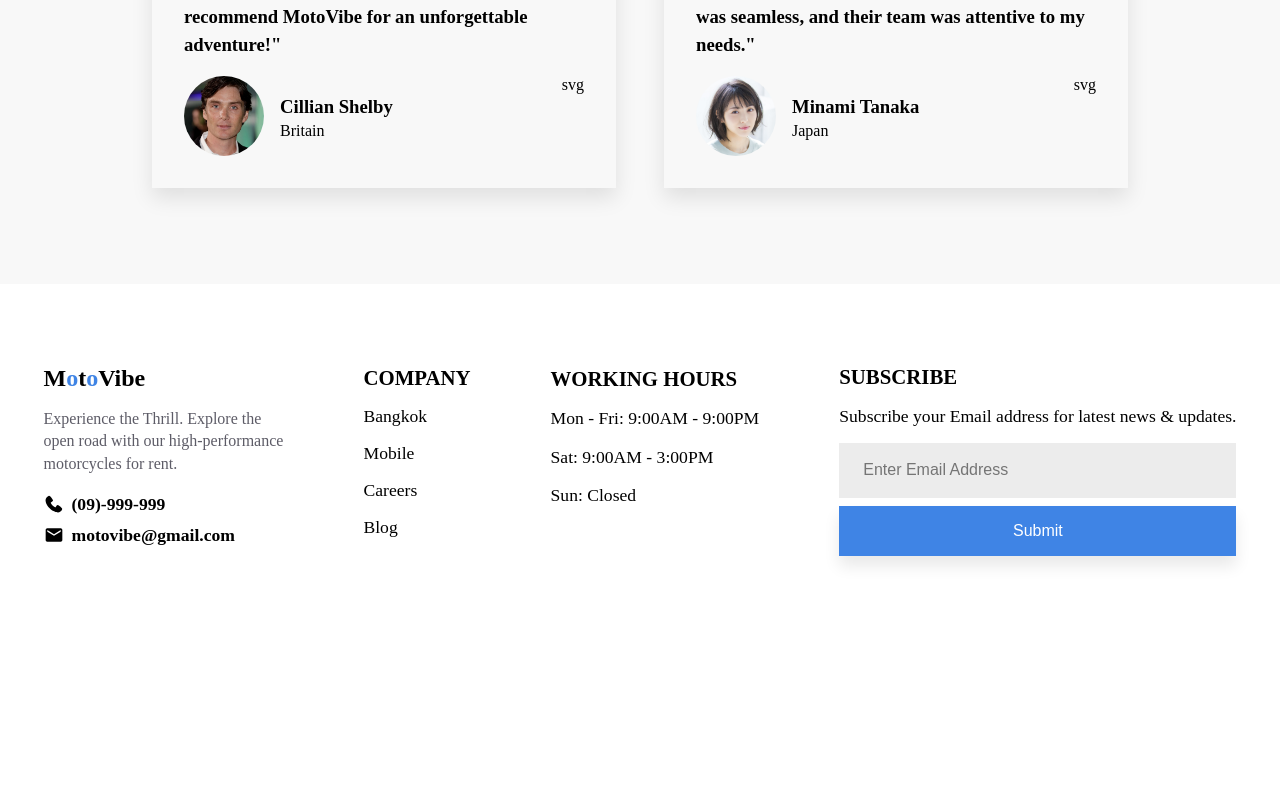
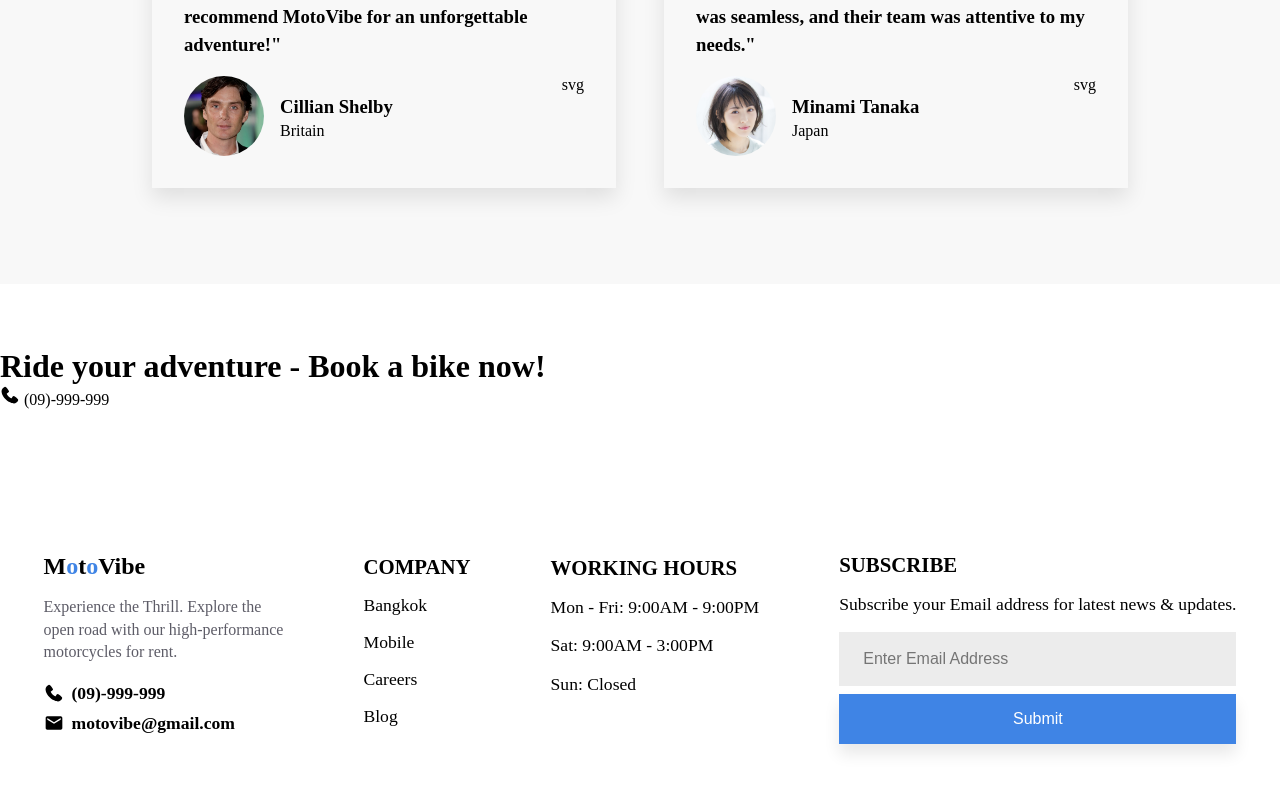
Before and after one commit to OnigiriKing/moto-vibe, a React (Create React App) app: page /Reviews in a window 1280 px wide. Shown: the part 781-1573 px from the top of the page. Before the commit the page ends 1417 px from the top, so only its background shows below. Built offline with nearby package versions, Linux system fonts and the light colour scheme.

Commit message:
AllPagesFooter created, footer fix

```diff
--- /dev/null
+++ b/src/pages/footerPage/AllPagesFooter.jsx
@@ -0,0 +1,14 @@
+import { footerSvg } from "../../svg/footerSvg";
+
+export default function AllPagesFooter() {
+  return (
+    <div id="all-pages-footer">
+      <div className="all-pages-footer-wrapper">
+        <div className="all-pages-footer-text">
+          <h1>Ride your adventure - Book a bike now!</h1>
+          <a href="tel:09999999">{footerSvg(20).phone} (09)-999-999</a>
+        </div>
+      </div>
+    </div>
+  );
+}
--- a/src/pages/testimonialsPage/Testimonials.jsx
+++ b/src/pages/testimonialsPage/Testimonials.jsx
@@ -1,4 +1,5 @@
 import AllPagesStart from "../navBar/AllPagesStart"
+import AllPagesFooter from "../footerPage/AllPagesFooter";
 import Reviews from "../homePage/components/Reviews"
 
 export default function Testimonials() {
@@ -7,6 +8,7 @@ export default function Testimonials() {
       <div id="testimonials-page">
         <AllPagesStart page="Testimonials" />
         <Reviews />
+        <AllPagesFooter />
       </div>
     );
 }
--- a/src/styles/footerStyle/_footer.scss
+++ b/src/styles/footerStyle/_footer.scss
@@ -2,9 +2,8 @@
 
 #footer-page {
   background-color: #FFFF;
-  margin: 4rem 2rem;
-  height: 14rem;
-  display: block;
+  padding: 5rem 0;
+  display: flex;
   align-items: center;
   justify-content: center;
   position: relative;
@@ -24,6 +23,7 @@
   width: 100%;
   height: 100%;
   gap: 5rem;
+  margin: 0 2rem;
 }
 
 .footer-des {
@@ -144,3 +144,19 @@
        font-size: $h5-size;
     }
   }
+
+
+  //! allPagesFooter
+
+  #testimonials-page {
+    width: 100%;
+  }
+
+  .all-pages-footer-wrapper {
+    background-color: #ffffff9e;
+  }
+
+
+  .all-pages-footer-text{
+    padding: 4rem 0;
+  }
```
Also changed, not shown: src/dist/style.css, 1 other file (tests, documents, lock files or other folders).
